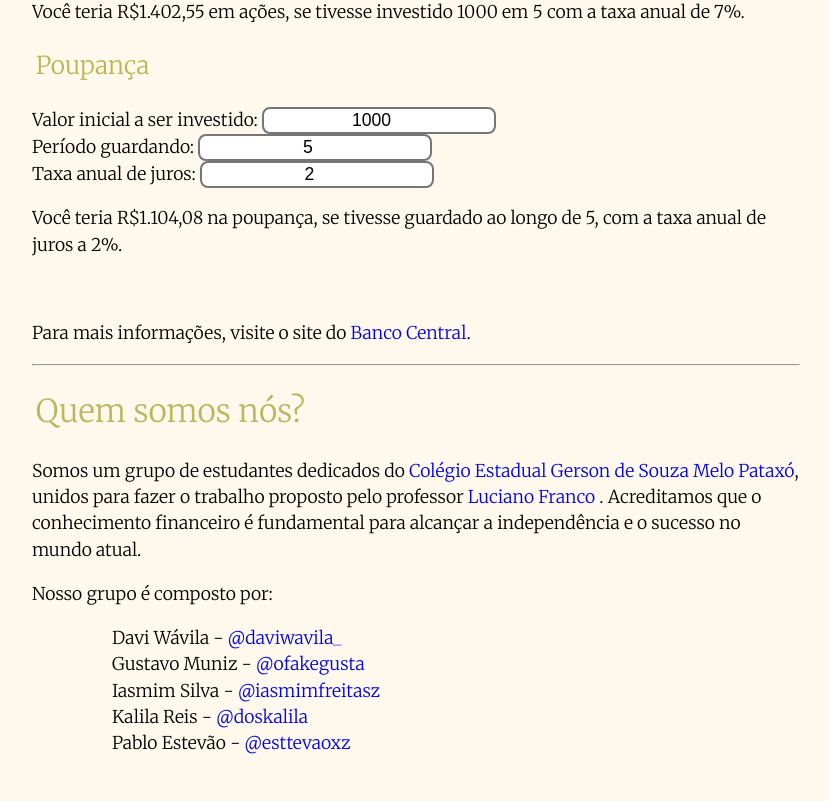
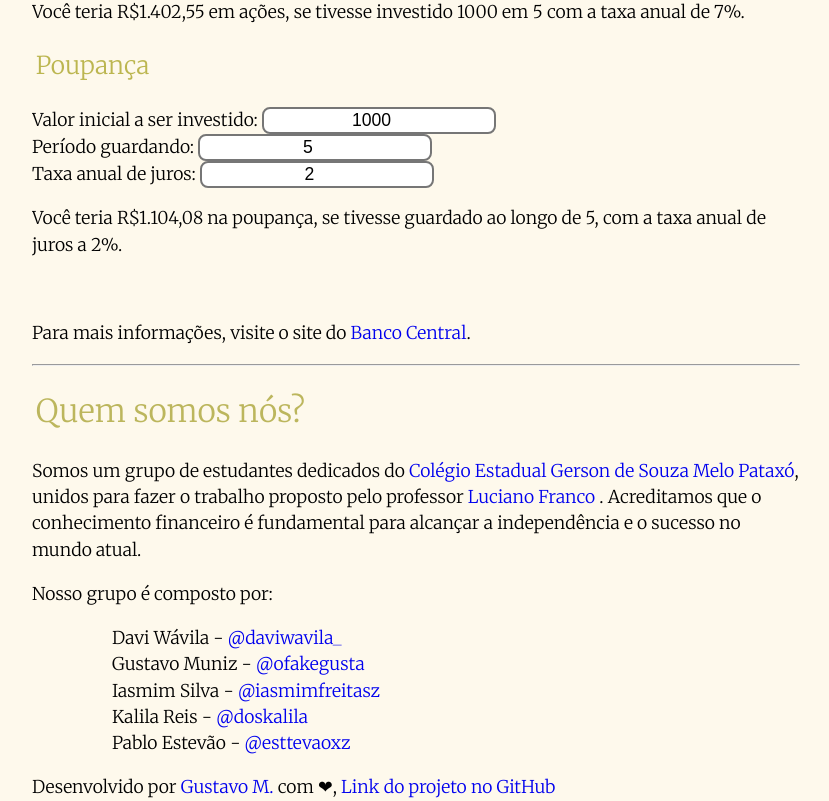
Before and after one commit to Guztaver/aprendendoAInvenstir, a Vue app: page / in a window 1280 px wide. Shown: the part 4807-5608 px from the top of the page, without its empty margins (224-1053 px from the left). Before the commit the page ends 5581 px from the top, so only its background shows below. Built offline with nearby package versions, Linux system fonts and the light colour scheme.

Commit message:
html: adding the link to the project

```diff
--- a/src/components/AboutUs.vue
+++ b/src/components/AboutUs.vue
@@ -12,4 +12,6 @@
     <ul>Kalila Reis - <a href="https://instagram.com/doskalila">@doskalila</a></ul>
     <ul>Pablo Estevão - <a href="https://instagram.com/esttevaoxz">@esttevaoxz</a></ul>
   </ol>
+
+  <b style="text-align: center;">Desenvolvido por <a href="https://github.com/guztaver">Gustavo M.</a> com 	&#x2764, <a href="https://github.com/Guztaver/aprendendoAInvenstir">Link do projeto no GitHub</a> </b>
 </template>
```
